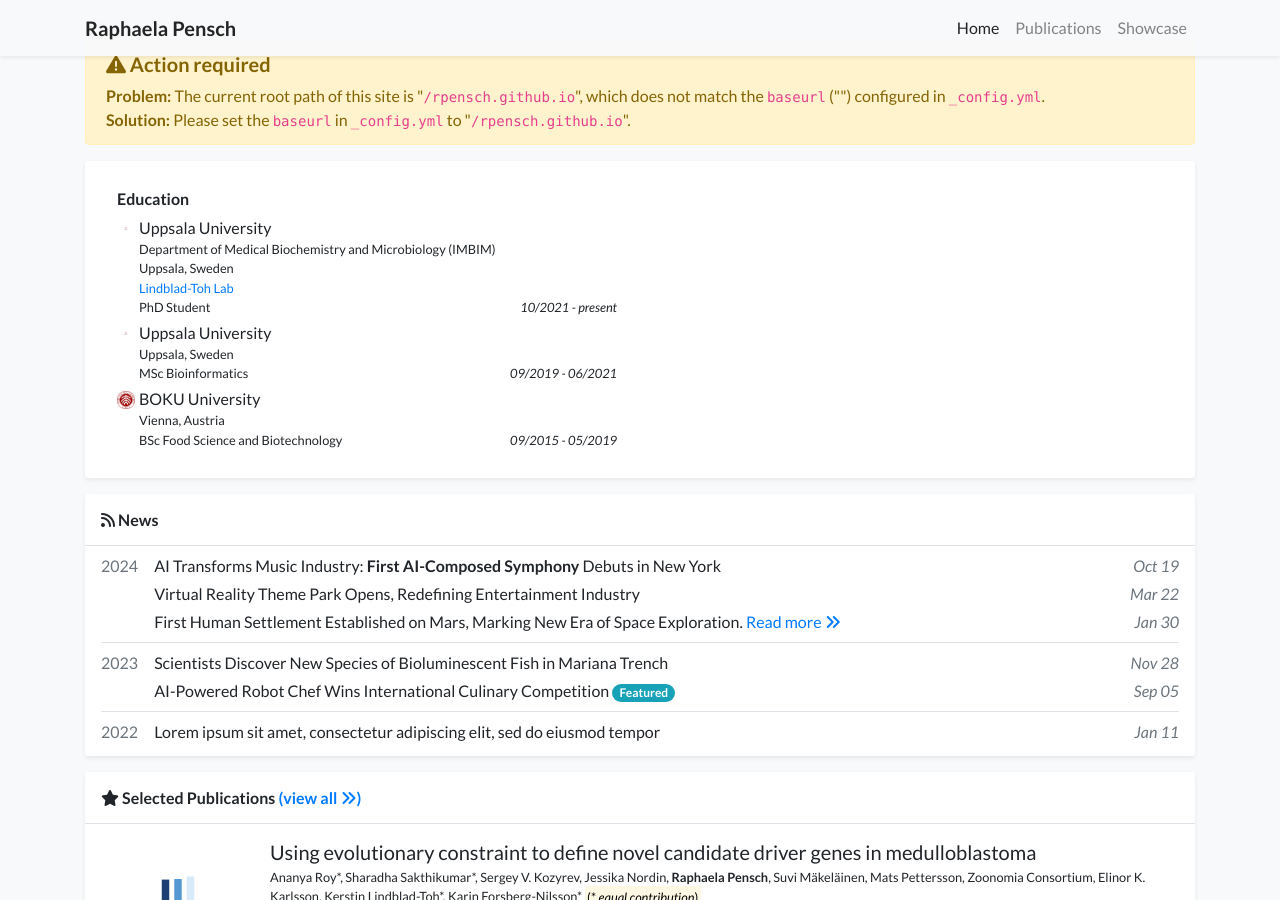
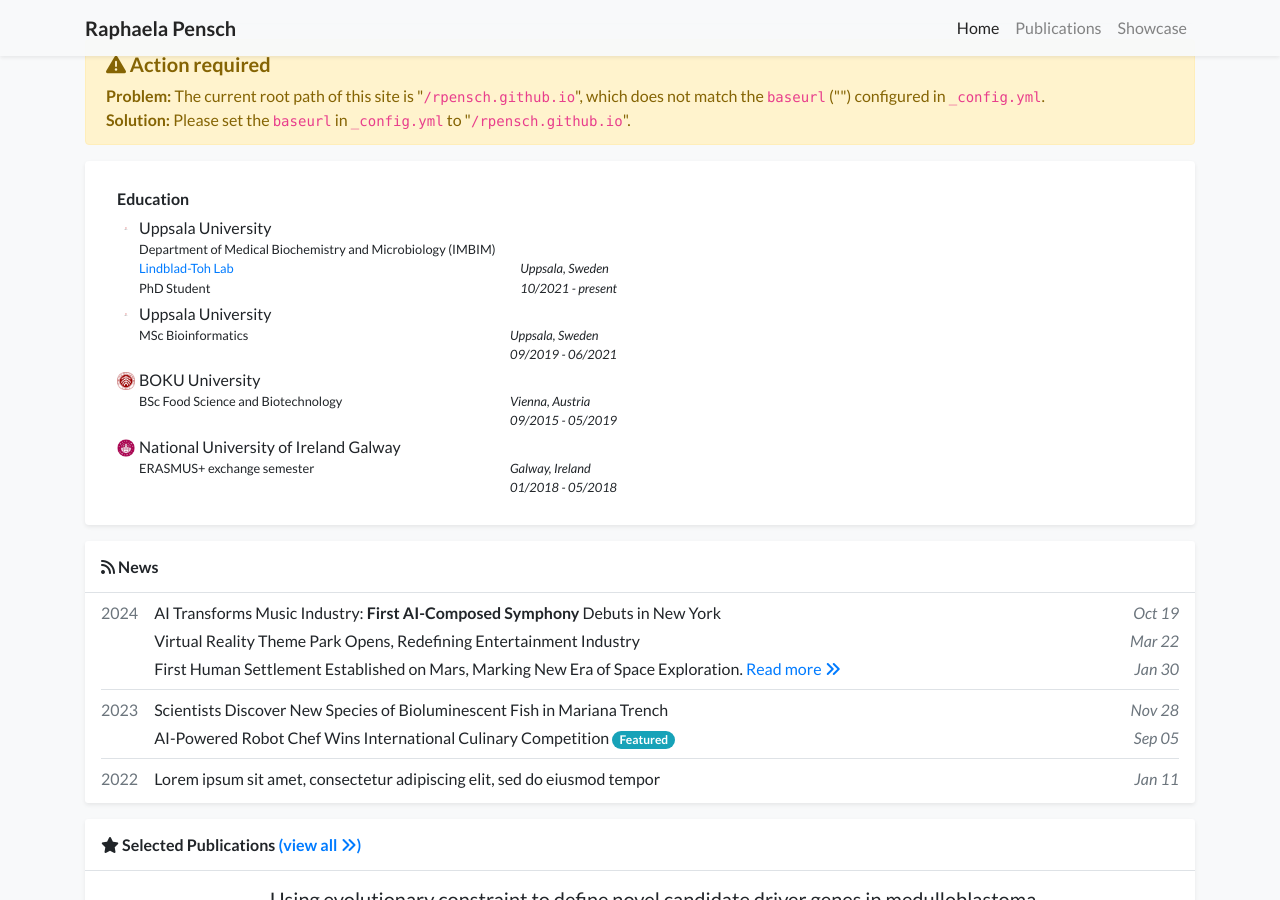
Before and after one commit to rpensch/rpensch.github.io, a Jekyll site: the page built from index.html, in a window 1280 px wide and 900 px high, scrolled down 460 px. Built offline with Jekyll 4.4.1, drawn with Linux system fonts in a browser that asks for light colours; nearby versions of some CDN libraries; a style sheet for code colours, icons or effects is not loaded.

Commit message:
edit esucation

```diff
--- a/_data/profile.yml
+++ b/_data/profile.yml
@@ -3,10 +3,9 @@ secondary_name: ""
 navbar_name: "Raphaela Pensch"
 
 positions:
-- logo: /assets/images/badges/UU_logo_color.svg  # Logo is optional
-  name: PhD Student in Cancer Genomics
-#- name: Position 2 without logo
-
+#- logo: /assets/images/badges/UU_logo_color.svg  # Logo is optional
+#  name: PhD Student in Cancer Genomics
+- name: PhD Student in Cancer Genomics
 
 email: "rar.pensch@gmail.com"
 # cv_link: link-to-your-cv-file
@@ -39,22 +38,29 @@ education:
   logo: /assets/images/badges/UU_logo_color.svg
   position: >-
     Department of Medical Biochemistry and Microbiology (IMBIM) <br/>
-    Uppsala, Sweden <br/>
     <a href="https://lindbladtohlab.org" target="_blank">Lindblad-Toh Lab</a> <br/>
     PhD Student
-  date: 10/2021 - present
+  date: >-
+    Uppsala, Sweden <br/>
+    10/2021 - present
 - name: Uppsala University
   logo: /assets/images/badges/UU_logo_color.svg
-  position: >-
+  position: MSc Bioinformatics
+  date: >-
     Uppsala, Sweden <br/>
-    MSc Bioinformatics
-  date: 09/2019 - 06/2021
+    09/2019 - 06/2021
 - name: BOKU University
   logo: /assets/images/badges/PKU_red.png
-  position: >-
+  position: BSc Food Science and Biotechnology
+  date: >-
     Vienna, Austria <br/>
-    BSc Food Science and Biotechnology
-  date: 09/2015 - 05/2019
+    09/2015 - 05/2019
+- name: National University of Ireland Galway
+  logo: /assets/images/badges/galway.png
+  position: ERASMUS+ exchange semester
+  date: >-
+    Galway, Ireland <br/>
+    01/2018 - 05/2018
 
 # experience:
 # - name: Peking University
```
Also changed, not shown: assets/images/badges/galway.png (added).
